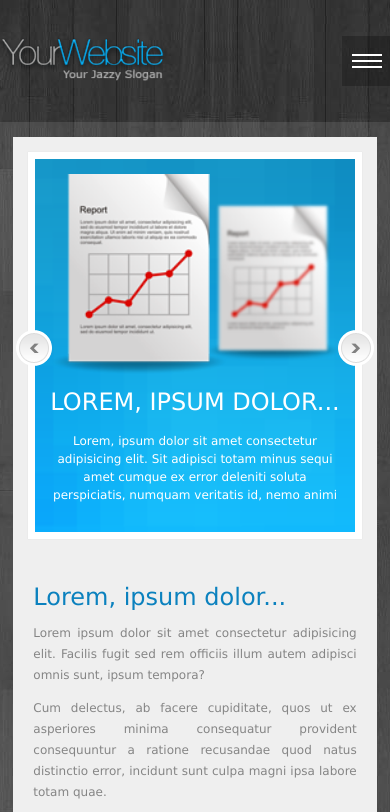
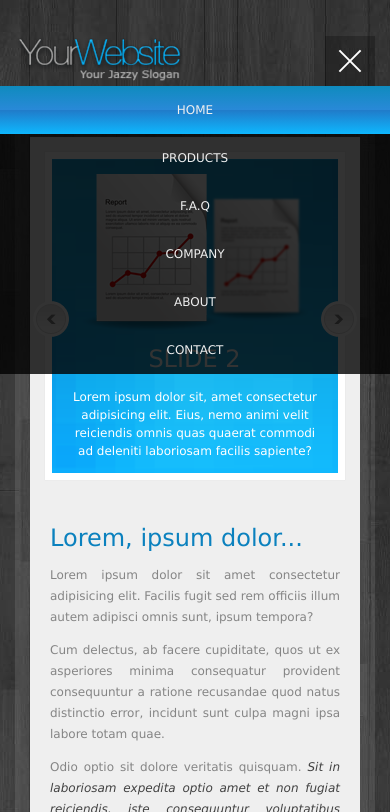
Before and after one commit to NastyaPo/Simple-template-project, a website: page index.html in a window 390 px wide. Both pictures are taken after a click on the element 366 px from the left and 60 px from the top of the page. Shown: the top 812 px of the page. Drawn offline with Linux system fonts and the light colour scheme; files that its build step writes are made by us from their sources.

Commit message:
JS + исправление ошибок в карусели

```diff
--- a/assets/js/main.js
+++ b/assets/js/main.js
@@ -1,5 +1,41 @@
-(function ($) {
+$('.menu__btn').on('click', function () {
+    $(this).toggleClass('active').
+        next().
+        toggleClass('active');
+});
 
+let $slideItems = $('.carousel-slide');
+let $nextBtn = $('.next.carousel-control');
+let $prevBtn = $('.prev.carousel-control');
+let currentSlide = 0;
 
+let gotoSlide = (n) => {
+    $slideItems[currentSlide].classList.toggle('active');
+    currentSlide = (n + $slideItems.length) % $slideItems.length;
+    $slideItems[currentSlide].classList.toggle('active');
+};
 
-})(jQuery);
+let nextSlide = () => {
+    gotoSlide(currentSlide + 1);
+};
+
+let prevSlide = () => {
+    gotoSlide(currentSlide - 1);
+};
+
+let slideInterval = setInterval(nextSlide, 5000);
+
+let nextClickHandler = () => {
+    nextSlide();
+    clearInterval(slideInterval);
+    slideInterval = setInterval(nextSlide, 5000);
+};
+
+let prevClickHandler = () => {
+    prevSlide();
+    clearInterval(slideInterval);
+    slideInterval = setInterval(nextSlide, 5000);
+};
+
+$nextBtn.on('click', nextClickHandler);
+$prevBtn.on('click', prevClickHandler);
--- a/assets/scss/_carousel.scss
+++ b/assets/scss/_carousel.scss
@@ -48,7 +48,7 @@
             }
 
             img {
-                min-width: 100%;
+                max-width: 100%;
             }
         }
 
@@ -74,7 +74,7 @@
                     overflow: hidden;
                     flex: 1 0 100%;
                     margin: 0 0 $gutter 0;
-                    max-width: calc(100vw- 135px);
+                    max-width: calc(100vw - 135px);
                     text-align: center;
                     white-space: nowrap;
                     text-overflow: ellipsis;
@@ -92,6 +92,7 @@
                 @media (max-width: $small) {
                     margin: 0 0 $gutter 0;
                     text-align: center;
+                    margin-bottom: 0;
                 }
             }
         }
--- a/assets/scss/_mixins.scss
+++ b/assets/scss/_mixins.scss
@@ -3,5 +3,4 @@
     max-height: 70px;
     font-size: 1rem;
     line-height: 1.5;
-
 }
```
Also changed, not shown: assets/css/style.css, assets/js/main.min.js.
